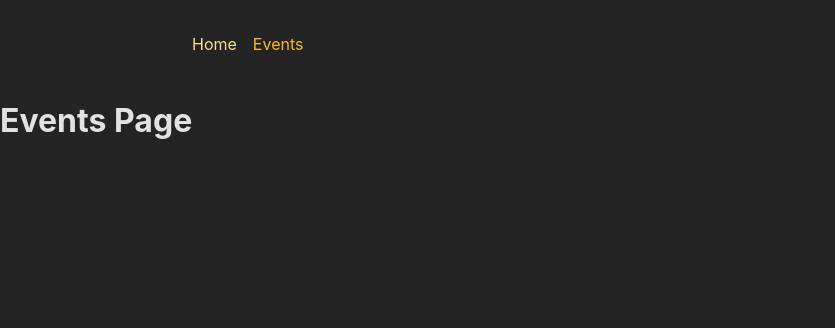
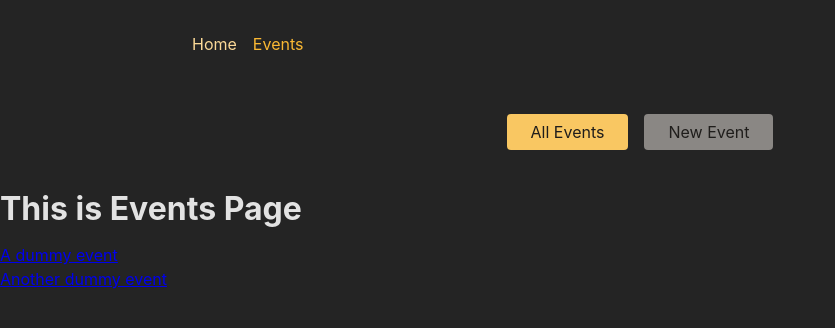
Before and after one commit to skjalal/react-router-advance, a React (Vite) app in the folder frontend/: page /events in a window 1280 px wide. Shown: the top 328 px of the page, without its empty margins (0-835 px from the left). Built offline with nearby package versions, Linux system fonts and the light colour scheme.

Commit message:
Added New Event Navigation Root Layout

```diff
--- a/frontend/src/App.tsx
+++ b/frontend/src/App.tsx
@@ -12,6 +12,7 @@ import EventsPage from "./pages/Events.tsx";
 import EventDetailPage from "./pages/EventDetail.tsx";
 import NewEventPage from "./pages/NewEvent.tsx";
 import EditEventPage from "./pages/EditEvent.tsx";
+import EventsRootLayout from "./pages/EventsRoot.tsx";
 
 import "./App.css";
 
@@ -22,10 +23,16 @@ const routes: RouteObject[] = [
     errorElement: <ErrorPage />,
     children: [
       { index: true, element: <HomePage /> },
-      { path: "events", element: <EventsPage /> },
-      { path: "events/:eventId", element: <EventDetailPage /> },
-      { path: "events/new", element: <NewEventPage /> },
-      { path: "events/:eventId/edit", element: <EditEventPage /> },
+      {
+        path: "events",
+        element: <EventsRootLayout />,
+        children: [
+          { index: true, element: <EventsPage /> },
+          { path: ":eventId", element: <EventDetailPage /> },
+          { path: "new", element: <NewEventPage /> },
+          { path: ":eventId/edit", element: <EditEventPage /> },
+        ],
+      },
     ],
   },
 ];
--- a/frontend/src/components/EventsNavigation.tsx
+++ b/frontend/src/components/EventsNavigation.tsx
@@ -1,5 +1,11 @@
 import React, { type JSX } from "react";
+import { NavLink } from "react-router-dom";
+
 import classes from "./EventsNavigation.module.css";
+
+const getNavLinkClass = ({ isActive }: { isActive: boolean }) => {
+  return isActive ? classes.active : undefined;
+};
 
 const EventsNavigation: React.FC = (): JSX.Element => {
   return (
@@ -7,10 +13,14 @@ const EventsNavigation: React.FC = (): JSX.Element => {
       <nav>
         <ul className={classes.list}>
           <li>
-            <a href="/events">All Events</a>
+            <NavLink to="" className={getNavLinkClass} end>
+              All Events
+            </NavLink>
           </li>
           <li>
-            <a href="/events/new">New Event</a>
+            <NavLink to="new" className={getNavLinkClass}>
+              New Event
+            </NavLink>
           </li>
         </ul>
       </nav>
--- a/frontend/src/components/MainNavigation.tsx
+++ b/frontend/src/components/MainNavigation.tsx
@@ -13,12 +13,12 @@ const MainNavigation: React.FC = (): JSX.Element => {
       <nav>
         <ul className={classes.list}>
           <li>
-            <NavLink to="/" className={getNavLinkClass} end>
+            <NavLink to="" className={getNavLinkClass} end>
               Home
             </NavLink>
           </li>
           <li>
-            <NavLink to="/events" className={getNavLinkClass}>
+            <NavLink to="events" className={getNavLinkClass}>
               Events
             </NavLink>
           </li>
--- a/frontend/src/pages/EventDetail.tsx
+++ b/frontend/src/pages/EventDetail.tsx
@@ -1,7 +1,20 @@
 import React, { type JSX } from "react";
+import { useParams, Link } from "react-router-dom";
+import type { EventRouteParam } from "../utils/data-types";
 
 const EventDetailPage: React.FC = (): JSX.Element => {
-  return <h1>Event Details Page</h1>;
+  const { eventId } = useParams<EventRouteParam>();
+  return (
+    <>
+      <h1>Event Details Page</h1>
+      <p>{eventId}</p>
+      <p>
+        <Link to=".." relative="path">
+          Back
+        </Link>
+      </p>
+    </>
+  );
 };
 
 export default EventDetailPage;
--- a/frontend/src/pages/Events.tsx
+++ b/frontend/src/pages/Events.tsx
@@ -1,7 +1,39 @@
 import React, { type JSX } from "react";
+import { Link } from "react-router-dom";
+import type { Event } from "../utils/data-types";
+
+const DUMMY_EVENTS: Event[] = [
+  {
+    id: "e1",
+    title: "A dummy event",
+    date: "2023-02-22",
+    image:
+      "https://blog.hubspot.de/hubfs/Germany/Blog_images/Optimize_Marketing%20Events%20DACH%202021.jpg",
+    description: "Join this amazing event and connect with fellow developers.",
+  },
+  {
+    id: "e2",
+    title: "Another dummy event",
+    date: "2023-02-24",
+    image:
+      "https://blog.hubspot.de/hubfs/Germany/Blog_images/Optimize_Marketing%20Events%20DACH%202021.jpg",
+    description: "Join this amazing event and connect with fellow developers.",
+  },
+];
 
 const EventsPage: React.FC = (): JSX.Element => {
-  return <h1>Events Page</h1>;
+  return (
+    <>
+      <h1>This is Events Page</h1>
+      <ul>
+        {DUMMY_EVENTS.map((event) => (
+          <li key={event.id}>
+            <Link to={event.id}>{event.title}</Link>
+          </li>
+        ))}
+      </ul>
+    </>
+  );
 };
 
 export default EventsPage;
--- /dev/null
+++ b/frontend/src/pages/EventsRoot.tsx
@@ -0,0 +1,14 @@
+import React, { type JSX } from "react";
+import { Outlet } from "react-router-dom";
+import EventsNavigation from "../components/EventsNavigation";
+
+const EventsRootLayout: React.FC = (): JSX.Element => {
+  return (
+    <>
+      <EventsNavigation />
+      <Outlet />
+    </>
+  );
+};
+
+export default EventsRootLayout;
```
Also changed, not shown: frontend/src/utils/data-types.ts (+9 -1 lines).
